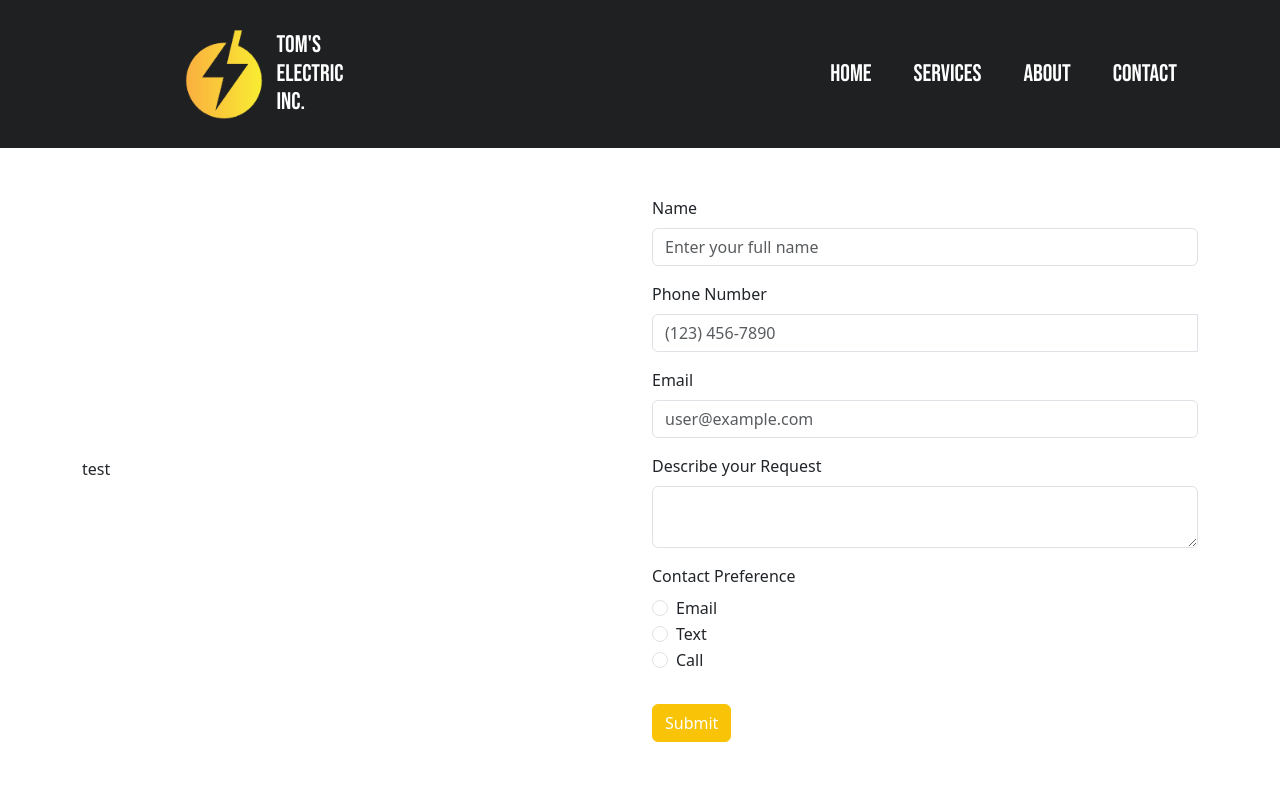
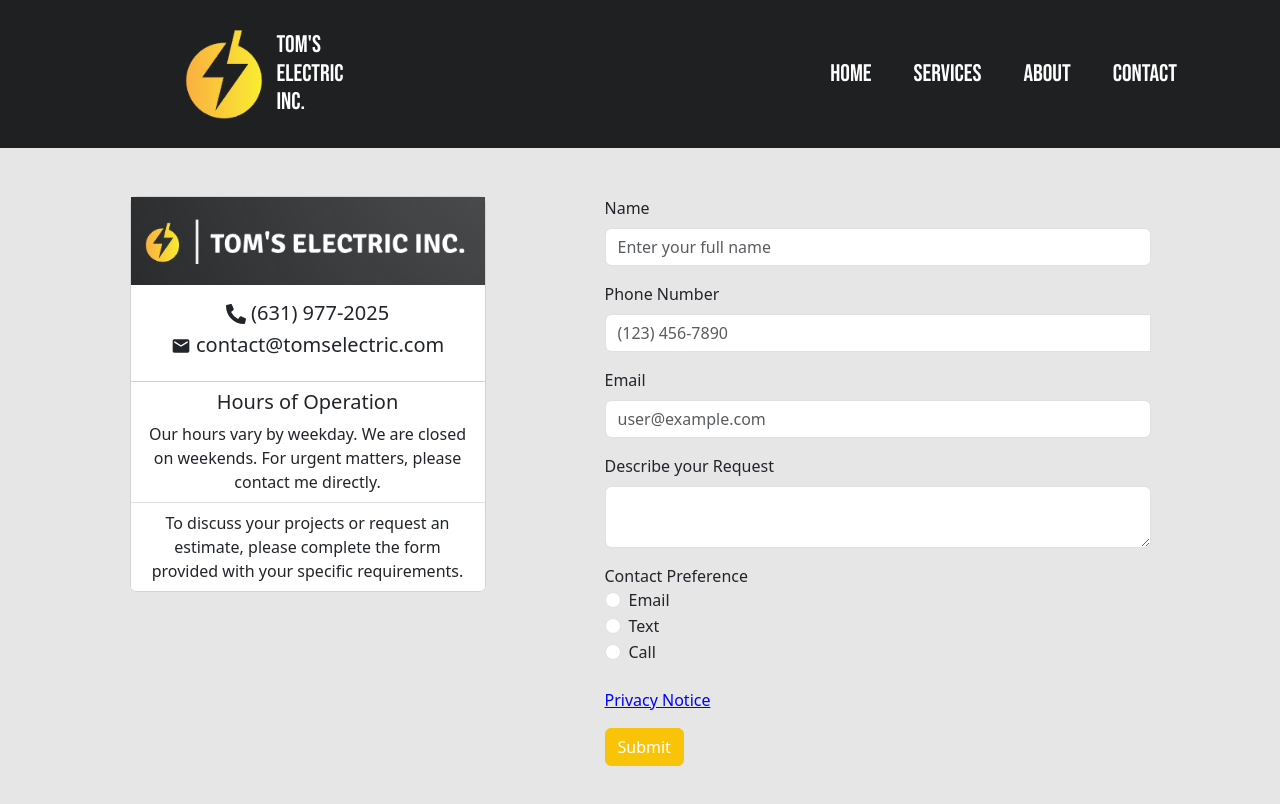
Before and after one commit to Domipowski/Toms-Electric, a React (Create React App) app in the folder toms-electric/: page /contact in a window 1280 px wide. Shown: the top 804 px of the page. Built offline with nearby package versions, Linux system fonts and the light colour scheme.

Commit message:
Contact Page UI Complete

```diff
--- a/toms-electric/package.json
+++ b/toms-electric/package.json
@@ -7,6 +7,7 @@
     "cra-template": "1.2.0",
     "react": "^19.0.0",
     "react-dom": "^19.0.0",
+    "react-icons": "^5.4.0",
     "react-multi-carousel": "^2.8.5",
     "react-router-dom": "^7.1.1",
     "react-scripts": "^5.0.1",
--- a/toms-electric/src/App.css
+++ b/toms-electric/src/App.css
@@ -17,6 +17,10 @@ h1 {
 
 .relative {
     position: relative;
+}
+
+.block {
+    display: block;
 }
 
 /* NavBar */
@@ -245,3 +249,9 @@ h1 {
     background-color: #f9c307;
     border-color: #f9c307;
 }
+
+.contact-background {
+    background-color: #e6e6e6;
+    height: 100vh;
+    display: flex;
+}
--- a/toms-electric/src/contact/Info.js
+++ b/toms-electric/src/contact/Info.js
@@ -1,7 +1,41 @@
+import {Card, CardTitle, CardBody, CardText, ListGroup, ListGroupItem } from 'reactstrap';
+import { FaPhoneAlt } from "react-icons/fa";
+import { MdEmail } from "react-icons/md";
+
 function Info() {
     return(
         <div>
-            test
+            <Card style={{ borderRadius: 8 }}>
+                <img
+                    alt="Tom's Electric Logo"
+                    src="/logo.png"
+                />
+
+                <CardBody>
+                    <CardTitle tag="h5" className="text-center">
+                        <FaPhoneAlt /> (631) 977-2025
+                    </CardTitle>
+
+                    <CardTitle tag="h5" className="text-center">
+                        <MdEmail /> contact@tomselectric.com
+                    </CardTitle>
+                </CardBody>
+
+                <ListGroup flush>
+                    <ListGroupItem>
+                        <div className="text-center">
+                            <h5>Hours of Operation</h5>
+                            <CardText>
+                                Our hours vary by weekday. We are closed on weekends. For urgent matters, please contact me directly.
+                            </CardText>
+                        </div>
+                    </ListGroupItem>
+
+                    <ListGroupItem className="text-center">
+                        To discuss your projects or request an estimate, please complete the form provided with your specific requirements.
+                    </ListGroupItem>
+                </ListGroup>
+            </Card>
         </div>
     );
 }
--- a/toms-electric/src/contact/Inputs.js
+++ b/toms-electric/src/contact/Inputs.js
@@ -1,5 +1,5 @@
 import React from 'react';
-import { Form, FormGroup, FormFeedback, Input, InputGroup, Label, Button } from 'reactstrap';
+import { Form, FormGroup, FormFeedback, Input, InputGroup, Label, UncontrolledTooltip, Button } from 'reactstrap';
 
 class Inputs extends React.Component {
   constructor() {
@@ -88,6 +88,7 @@ class Inputs extends React.Component {
           <Label for="name">Name</Label>
           <Input
             required
+            autoComplete="name"
             id="name"
             name="name"
             placeholder="Enter your full name"
@@ -102,6 +103,7 @@ class Inputs extends React.Component {
           <InputGroup>
           <Input
             required
+            autoComplete="tel-national"
             id="phone"
             name="phone"
             placeholder="(123) 456-7890"
@@ -110,7 +112,7 @@ class Inputs extends React.Component {
             onChange={this.handleInputChangePhone}
             invalid={this.state.isInvalid}
           />
-            <FormFeedback tooltip>
+            <FormFeedback>
               Invalid Phone Number
             </FormFeedback>
             </InputGroup>
@@ -120,6 +122,7 @@ class Inputs extends React.Component {
           <Label for="email">Email</Label>
           <Input
             required
+            autoComplete="email"
             id="email"
             name="email"
             placeholder="user@example.com"
@@ -141,31 +144,33 @@ class Inputs extends React.Component {
           />
         </FormGroup>
 
+
+        <Label>Contact Preference
           <FormGroup>
-          <Label>Contact Preference</Label>
-
             <FormGroup check>
               <Input
                 name="preference"
                 type="radio"
+                id="emailRadio"
                 value="Email"
                 checked={this.state.preference === 'Email'}
                 onChange={this.handleRadioChange}
               />
               {' '}
-            <Label check>Email</Label>
+              <Label check for="emailRadio">Email</Label>
             </FormGroup>
 
             <FormGroup check>
               <Input
                 name="preference"
                 type="radio"
+                id="textRadio"
                 value="Text"
                 checked={this.state.preference === 'Text'}
                 onChange={this.handleRadioChange}
               />
               {' '}
-            <Label check>Text</Label>
+              <Label check for="textRadio">Text</Label>
             </FormGroup>
 
             <FormGroup check>
@@ -173,16 +178,40 @@ class Inputs extends React.Component {
                 required
                 name="preference"
                 type="radio"
+                id="callRadio"
                 value="Call"
                 checked={this.state.preference === 'Call'}
                 onChange={this.handleRadioChange}
               />
               {' '}
-            <Label check>Call</Label>
+              <Label check for="callRadio">Call</Label>
             </FormGroup>
           </FormGroup>
+        </Label>
 
-        <Button className="mt-3 submit-btn">
+        <div>
+          <p>
+            {' '}
+            <span
+              href="#"
+              id="UncontrolledTooltipExample"
+              style={{
+                color: 'blue',
+                textDecoration: 'underline'
+              }}
+            >
+              Privacy Notice
+            </span>
+          </p>
+          <UncontrolledTooltip
+            placement="top"
+            target="UncontrolledTooltipExample"
+          >
+            The information you provide will not be stored and will only be used to contact you regarding your inquiry
+          </UncontrolledTooltip>
+        </div>
+
+        <Button className="submit-btn block" type="submit">
           Submit
         </Button>
       </Form>
--- a/toms-electric/src/contact/index.js
+++ b/toms-electric/src/contact/index.js
@@ -4,17 +4,19 @@ import Inputs from "./Inputs";
 
 function Contact() {
     return(
+        <div className="contact-background">
             <Container className="mt-5">
-            <Row className="justify-content-center align-items-center">
-                <Col sm="12" lg="6" className="mb-4 mb-lg-0">
+                <Row className="justify-content-around align-items-start">
+                    <Col xs="12" sm="8" lg="4">
                         <Info/>
                     </Col>
 
-                <Col sm="12" lg="6">
+                    <Col sm="12" lg="6" className="mb-3">
                         <Inputs/>
                     </Col>
                 </Row>
             </Container>
+        </div>
     );
 }
 
```
Also changed, not shown: 2 other files (tests, documents, lock files or other folders). Lines whose indentation alone changed are shown as unchanged.
